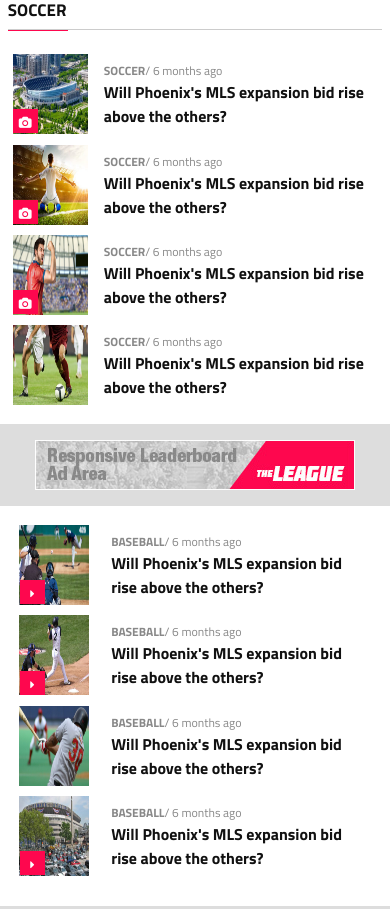
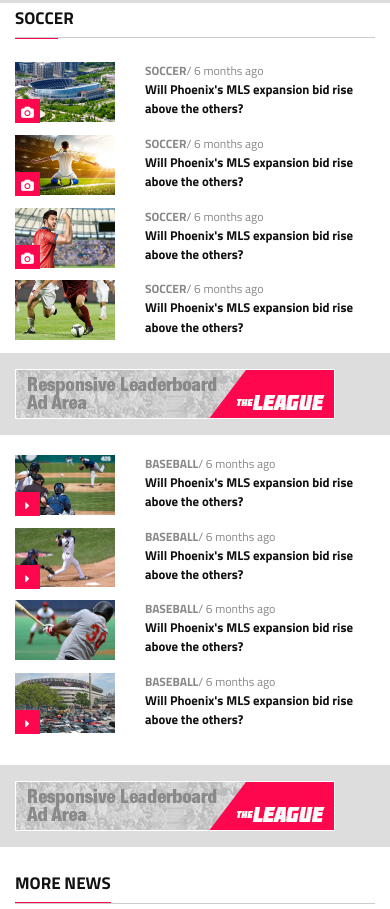
Before and after one commit to AhmedElSaeedTalat/sport, a plain HTML site: page index.html in a window 390 px wide. Shown: the part 928-1837 px from the top of the page. Drawn offline with Linux system fonts and the light colour scheme; some packages are replaced by stand-ins of ours; a script that the page names is missing.

Commit message:
=closing6

```diff
--- a/css/index.css
+++ b/css/index.css
@@ -656,7 +656,7 @@ body{
 }
 #soccer .adjustContainer{
 	    background: white;
-   		 padding: 2%;
+   		 padding-top: 2%;
 }
 #soccer .style {
 	font-size: 17px;
@@ -701,7 +701,7 @@ body{
 	cursor: pointer;
 }
 #soccer .txt1{
-	font-size: 16px;
+	font-size:1rem;
 	font-weight: bold;
 	color: #111111;
    	margin-bottom: 1px;
@@ -767,6 +767,14 @@ body{
 }
 #media  .wrapper3{
    height: 28px;
+    background: red;
+    width: 37px;
+    text-align: center;
+    position: absolute;
+    top: 86%;
+}
+#media .wrapper8 {
+    height: 28px;
     background: red;
     width: 37px;
     text-align: center;
@@ -859,15 +867,13 @@ body{
 #media .individualWrapper{
     height: 116%;
     background: transparent;
-    width: 88px;
+    width: 5rem;
     text-align: center;
 }
 #media .active{
 	background: white;
 }
-#media .wrapper4{
-	padding:2%;
-}
+
 #headLines, #trending, #videos{
 	cursor: pointer;
 }
@@ -1081,10 +1087,42 @@ footer .wrapper2:hover{
 	.theBackground{}
 	.mainXS{}
 	.margin106{}
+	.body{}
+	.changeImage{
+		display: none;
+	}
+	.changeImage2{}
+	.otherMargin2{
+		margin-top: 1rem;
 
+	}
+	.bg-white{
+		    background: white;
+		    padding: 0.4rem;
+	}
 @media only screen and (max-width: 767px){
+
+#logo{
+		text-align: center;
+	}
+	.otherMargin2{
+		margin-top: 1rem;
+	}
+	.changeImage{
+		display: block;
+	}
+	.changeImage2{
+		display: none;
+	}
+	.body{padding: 1% 1rem !important;}
+
+	.bg-white{
+		    background: white;
+		    padding: 0;
+	}
 	#soccer .style {
     width: 16%;
+
 	}
 	footer .wrapper2 {
     height: 28px;
@@ -1130,24 +1168,35 @@ footer .iconFace {
 	}
 	#soccer .wrapper1 {
     position: absolute;
-    left: 5px;
-    top: 69%;
+    left: 0px;
+    top: 62%;
     width: 25px;
     background: #fe074e;
     text-align: center;
 }
 #media .wrapper3 {
     position: absolute;
-    left: 5px;
+    left: 0px;
+    top: 62%;
+    width: 23px;
+    background: #fe074e;
+    text-align: center;
+}
+#media .wrapper4{
+    position: absolute;
+    left: 6px;
     top: 65%;
     width: 23px;
     background: #fe074e;
     text-align: center;
 }
+.mainImage{
+	margin-bottom: 0.8rem;
+}
 #soccer .wrapper75 {
     position: absolute;
-    left: 5px;
-    top: 69%;
+    left: 0px;
+    top: 62%;
     width: 25px;
     background: #fe074e;
     text-align: center;
@@ -1155,6 +1204,7 @@ footer .iconFace {
 	.mainImage .cam {
 	    color: white;
 	    font-size: 12px;
+
 	}
 	.margin{
 		margin-bottom: 2%;
@@ -1179,9 +1229,7 @@ footer .iconFace {
     #media .cam5 {
     	font-size: 17px;
     }
-    .margin106{
-    	margin-left: 4%;
-    }
+
     #media .padding {
     padding: 0% 4%;
 }
@@ -1346,6 +1394,9 @@ footer .iconFace {
 			}
 	}
 @media only screen and (min-width: 321px) and (max-width: 400px){
+	#soccer .txt1 {
+		font-size: 0.8rem;
+	}
 		.otherMargin {
 			    margin-top: 15.6% !important;
 			}
@@ -1383,3 +1434,58 @@ footer .iconFace {
 }
 
 }
+@media only screen and (max-width: 320px){
+	#soccer .txt1 {
+		font-size: 0.6rem;
+	}
+	#media .txt1 {
+    font-size: 0.8rem;
+}
+}
+.correctHeight{}
+@media only screen and (min-width: 576px) and (max-width: 768px){
+
+
+	.changeImage{
+		display: none;
+	}
+	.changeImage2{
+		display: block;
+	}
+	#soccer .wrapper1 {
+    top: 87%;
+}
+
+}
+@media only screen and (max-width: 992px){
+	#media .color {
+    background: #EEEEEE;
+    width: 100%;
+}
+.justify-content-center {
+		justify-content: left!important;
+	}
+	#headLines{
+		    margin-left: 0.9rem;
+	}
+	#media .individualWrapper {
+    width: 83px;
+    padding-top: 0.3rem !important;
+}
+}
+@media only screen and (min-width: 576px) and (max-width: 992px){
+
+
+	#soccer .wrapper1 {
+    top: 87%;
+}
+
+}
+@media only screen and  (max-width: 576px){
+
+
+#soccer .style {
+    width: 12%;
+}
+
+}
--- a/index.html
+++ b/index.html
@@ -304,19 +304,6 @@
 			</div>
 
 
-
-								<!-- %%%%%%%%%%%%%%%%  duplicate %%%%%%%%%%%%%%%%-->
-
-
-
-
-
-
-
-
-
-
-									<!-- %%%%%%%%%%%%%%% end duplicate %%%%%%%%%%%%%%%%%%%%-->
 		</div><!-- rowParent -->
 	</div><!-- container -->
 </div><!-- heading -->
@@ -327,8 +314,8 @@
 	<section id="header">
 	<div class="container">
 		<div class="row giveBorder theme theme1 theme2">
-			<div class="col-sm-2 col-md-3 col-lg-2 " id="logo">
-				<img src="images/logo.png" alt="" class="img-fluid correctHeight">
+			<div class="col-sm-12 col-md-3 col-lg-2 " id="logo">
+				<a href="#"><img src="images/logo.png" alt="" class="img-fluid correctHeight"></a>
 			</div>
 			<li class="visible-md-down hidden-lg-up listSmall ">
 						<i class="fa fa-align-left hoverIcon size" aria-hidden="true" id="sideMenuClickXS"></i>
@@ -782,13 +769,14 @@
 
 
 
+
 								<!-- %%%%%%% add %%%%%%%%% -->
 <div class="responsiveImage otherMargin ">
 	<div class="container">
 		<div class="row">
 			<div class="col-sm-12  d-flex justify-content-center">
-				<img src="images/responsive.jpg" alt="" class="img-fluid imgRes" >
-
+				<img src="images/responsive.jpg" alt="" class="img-fluid imgRes changeImage2" >
+				<img src="images/xx.jpg" alt="" class="img-fluid imgRes changeImage" >
 			</div>
 		</div>
 	</div>
@@ -855,160 +843,93 @@
 		</div>
 		</div><!-- row -->
 		<div class="row mt-4">
-			<div class="col-sm-3 ">
-				<div class="card img modifySmall margin">
+			<div class=" col-12 col-md-6 col-lg-3 ">
+			<div class="row">
+				<div class="col-4 col-md-12">
 					<div class="mainImage">
-					<img src="images/soccer1.jpg" alt="" class="img-fluid img101">
+						<img src="images/soccer1.jpg" alt="" class="img-fluid " />
 							<div class="wrapper1">
 								<i class="fa fa-camera cam" aria-hidden="true"></i>
-
 							</div>
 					</div>
-				<div class="card-block ">
+				</div><!-- col-nested -->
+				<div class="col-8 col-md-12">
+
 				<p class="txt"><strong class="hover">SOCCER</strong>/ 6 months ago</p>
 					<p class="txt1">Will Phoenix&apos;s MLS expansion bid rise above the others?</p>
 					<p class="txt2 hidden-sm-down">Quis autem vel eum iure reprehenderit qui in ea voluptate velit esse quam nihil...</p>
 					<p class="txt3 hidden-sm-down">by <span class="text-capitalize txt4"> The League Staff</span>	</p>
+
 				</div>
-			</div><!-- card -->
-			</div><!-- col -->
-				<div class="col-sm-3 ">
-					<div class="card img modifySmall margin">
+			</div><!-- row -->
+		</div><!-- colParent -->
+				<div class="col-12 col-md-6 col-lg-3 ">
+					<div class="row">
+						<div class="col-4 col-md-12">
 								<div class="mainImage ">
-						<img src="images/soccer2.jpg" alt="" class="img-fluid img101">
+										<img src="images/soccer2.jpg" alt="" class="img-fluid ">
 										<div class="wrapper1">
 												<i class="fa fa-camera cam" aria-hidden="true"></i>
 										</div>
 
 									</div>
-					<div class="card-block ">
+
+						</div><!-- col-nested -->
+						<div class="col-8 col-md-12">
+
 								<p class="txt"><strong class="hover">SOCCER</strong>/ 6 months ago</p>
 								<p class="txt1">Will Phoenix&apos;s MLS expansion bid rise above the others?</p>
 								<p class="txt2 hidden-sm-down">Quis autem vel eum iure reprehenderit qui in ea voluptate velit esse quam nihil...</p>
 								<p class="txt3 hidden-sm-down">by <span class="text-capitalize txt4"> The League Staff</span>	</p>
-				</div>
-				</div><!-- card -->
+						</div><!-- col-nested -->
+					</div><!-- colParent -->
+
+
+
 				</div><!-- col -->
-				<div class="col-sm-3 ">
-					<div class="card img modifySmall margin">
+				<div class="col-12 col-md-6 col-lg-3 ">
+				<div class="row">
+						<div class="col-4 col-md-12">
+
+
 						<div class="mainImage">
-							<img src="images/soccer3.jpg" alt="" class="img-fluid img101">
+							<img src="images/soccer3.jpg" alt="" class="img-fluid ">
 								<div class="wrapper1">
 										<i class="fa fa-camera cam" aria-hidden="true"></i>
 							 	</div>
 						</div>
-						<div class="card-block ">
+						</div><!-- col-nested -->
+						<div class="col-8 col-md-12">
 									<p class="txt"><strong class="hover">SOCCER</strong>/ 6 months ago</p>
 									<p class="txt1">Will Phoenix&apos;s MLS expansion bid rise above the others?</p>
 									<p class="txt2 hidden-sm-down">Quis autem vel eum iure reprehenderit qui in ea voluptate velit esse quam nihil...</p>
 									<p class="txt3 hidden-sm-down">by <span class="text-capitalize txt4"> The League Staff</span>	</p>
+
+						</div><!-- col-nested -->
 					</div>
-				</div><!-- card -->
+
+
 			</div><!-- col -->
-				<div class="col-sm-3 ">
-					<div class="card img modifySmall margin">
+				<div class="col-12 col-md-6 col-lg-3 ">
+				<div class="row">
+						<div class="col-4 col-md-12">
 							<div class="mainImage ">
-							<img src="images/soccer4.jpg" alt="" class="img-fluid img101">
+								<img src="images/soccer4.jpg" alt="" class="img-fluid ">
 
 							</div>
-						<div class="card-block ">
+
+						</div><!-- col-nested -->
+						<div class="col-8 col-md-12">
+
+
 							<p class="txt"><strong class="hover">SOCCER</strong>/ 6 months ago</p>
 								<p class="txt1">Will Phoenix&apos;s MLS expansion bid rise above the others?</p>
 								<p class="txt2 hidden-sm-down">Quis autem vel eum iure reprehenderit qui in ea voluptate velit esse quam nihil...</p>
 								<p class="txt3 hidden-sm-down">by <span class="text-capitalize txt4"> The League Staff</span>	</p>
+						</div><!-- col-nested -->
 					</div>
-					</div><!-- card -->
-				</div><!-- col -->
-
-		</div><!-- row -->
-
-	</div><!-- container -->
-
-</section>
-
-								<!-- %%%%%%% add %%%%%%%%% -->
-<div class="responsiveImage mt-3">
-	<div class="container">
-		<div class="row">
-			<div class="col-sm-12  d-flex justify-content-center">
-				<img src="images/responsive.jpg" alt="" class="img-fluid imgRes">
-
-			</div>
-		</div>
-	</div>
-</div><!-- responsiveImage -->
 
 
-								<!-- %%%%%%%%%% BASEBALL %%%%%%%%%% -->
-
-<section id="soccer" class="mt-3 theBackground">
-
-	<div class="container ">
-
-		<div class="row">
-			<div class="col-sm-3">
-				<div class="card img modifySmall margin">
-				<div class="mainImage">
-					<img src="images/baseball1.jpg" alt="" class="img-fluid img101">
-					<div class="wrapper75">
-						<i class="fa fa-caret-right cam" aria-hidden="true"></i>
-
-					</div>
-				</div>
-				<div class="card-block px-2 pt-2 pb-2">
-				<p class="txt"><strong class="hover">BASEBALL</strong>/ 6 months ago</p>
-					<p class="txt1">Will Phoenix&apos;s MLS expansion bid rise above the others?</p>
-					<p class="txt2 hidden-sm-down">Quis autem vel eum iure reprehenderit qui in ea voluptate velit esse quam nihil...</p>
-					<p class="txt3 hidden-sm-down">by <span class="text-capitalize txt4"> The League Staff</span>	</p>
-				</div>
-			</div><!-- card -->
-			</div><!-- col -->
-				<div class="col-sm-3">
-					<div class="card img modifySmall margin">
-					<div class="mainImage ">
-						<img src="images/baseball2.jpg " alt="" class="img-fluid img101">
-						<div class="wrapper1">
-						<i class="fa fa-caret-right cam" aria-hidden="true"></i>
-					</div>
-
-					</div>
-					<div class="card-block px-2 pt-2 pb-2">
-				<p class="txt"><strong class="hover">BASEBALL</strong>/ 6 months ago</p>
-					<p class="txt1">Will Phoenix&apos;s MLS expansion bid rise above the others?</p>
-					<p class="txt2 hidden-sm-down">Quis autem vel eum iure reprehenderit qui in ea voluptate velit esse quam nihil...</p>
-					<p class="txt3 hidden-sm-down">by <span class="text-capitalize txt4"> The League Staff</span>	</p>
-				</div>
-				</div><!-- card -->
-				</div><!-- col -->
-				<div class="col-sm-3">
-					<div class="card img modifySmall margin">
-						<div class="mainImage">
-							<img src="images/baseball3.jpg" alt="" class="img-fluid img101">
-
-						</div>
-						<div class="card-block px-2 pt-2 pb-2">
-				<p class="txt"><strong class="hover">BASEBALL</strong>/ 6 months ago</p>
-					<p class="txt1">Will Phoenix&apos;s MLS expansion bid rise above the others?</p>
-					<p class="txt2 hidden-sm-down">Quis autem vel eum iure reprehenderit qui in ea voluptate velit esse quam nihil...</p>
-					<p class="txt3 hidden-sm-down">by <span class="text-capitalize txt4"> The League Staff</span>	</p>
-				</div>
-				</div><!-- card -->
-			</div><!-- col -->
-				<div class="col-sm-3">
-					<div class="card img modifySmall margin">
-						<div class="mainImage ">
-							<img src="images/baseball4.jpg" alt="" class="img-fluid img101">
-							<div class="wrapper1">
-										<i class="fa fa-caret-right cam" aria-hidden="true"></i>
-							 	</div>
-						</div>
-						<div class="card-block px-2 pt-2 pb-2">
-				<p class="txt"><strong class="hover">BASEBALL</strong>/ 6 months ago</p>
-					<p class="txt1">Will Phoenix&apos;s MLS expansion bid rise above the others?</p>
-					<p class="txt2 hidden-sm-down">Quis autem vel eum iure reprehenderit qui in ea voluptate velit esse quam nihil...</p>
-					<p class="txt3 hidden-sm-down">by <span class="text-capitalize txt4"> The League Staff</span>	</p>
-				</div>
-					</div><!-- card -->
 				</div><!-- col -->
 
 		</div><!-- row -->
@@ -1019,12 +940,136 @@
 
 
 								<!-- %%%%%%% add %%%%%%%%% -->
-<div class="responsiveImage mt-3" id="add">
+<div class="responsiveImage otherMargin2 ">
 	<div class="container">
 		<div class="row">
 			<div class="col-sm-12  d-flex justify-content-center">
-				<img src="images/responsive.jpg" alt="" class="img-fluid imgRes">
+				<img src="images/responsive.jpg" alt="" class="img-fluid imgRes changeImage2" >
+				<img src="images/xx.jpg" alt="" class="img-fluid imgRes changeImage" >
+			</div>
+		</div>
+	</div>
+</div><!-- responsiveImage -->
+								<!-- %%%%%%%%%% BASEBALL %%%%%%%%%% -->
 
+<section id="soccer" class="mt-3 theBackground">
+
+	<div class="container ">
+
+		<div class="row">
+			<div class="col-12 col-md-6 col-lg-3">
+			<div class="row">
+						<div class="col-4 col-md-12">
+									<div class="mainImage">
+					<img src="images/baseball1.jpg" alt="" class="img-fluid ">
+					<div class="wrapper75">
+						<i class="fa fa-caret-right cam" aria-hidden="true"></i>
+
+					</div>
+				</div>
+						</div><!-- col-nested -->
+						<div class="col-8 col-md-12">
+						<div class="bg-white">
+							<p class="txt"><strong class="hover">BASEBALL</strong>/ 6 months ago</p>
+							<p class="txt1">Will Phoenix&apos;s MLS expansion bid rise above the others?</p>
+							<p class="txt2 hidden-sm-down">Quis autem vel eum iure reprehenderit qui in ea voluptate velit esse quam nihil...</p>
+							<p class="txt3 hidden-sm-down">by <span class="text-capitalize txt4"> The League Staff</span>	</p>
+						</div>
+
+
+						</div><!-- col-nested -->
+					</div>
+
+
+			</div><!-- col -->
+				<div class="col-12 col-md-6 col-lg-3">
+				<div class="row">
+						<div class="col-4 col-md-12">
+
+							<div class="mainImage ">
+						<img src="images/baseball2.jpg " alt="" class="img-fluid ">
+						<div class="wrapper1">
+						<i class="fa fa-caret-right cam" aria-hidden="true"></i>
+					</div>
+
+					</div>
+						</div><!-- col-nested -->
+						<div class="col-8 col-md-12">
+												<div class="bg-white">
+
+							<p class="txt"><strong class="hover">BASEBALL</strong>/ 6 months ago</p>
+					<p class="txt1">Will Phoenix&apos;s MLS expansion bid rise above the others?</p>
+					<p class="txt2 hidden-sm-down">Quis autem vel eum iure reprehenderit qui in ea voluptate velit esse quam nihil...</p>
+					<p class="txt3 hidden-sm-down">by <span class="text-capitalize txt4"> The League Staff</span>	</p>
+					</div>
+						</div><!-- col-nested -->
+					</div>
+
+
+				</div><!-- col -->
+				<div class="col-12 col-md-6 col-lg-3">
+				<div class="row">
+						<div class="col-4 col-md-12">
+							<div class="mainImage">
+							<img src="images/baseball3.jpg" alt="" class="img-fluid ">
+
+						</div>
+
+						</div><!-- col-nested -->
+						<div class="col-8 col-md-12">
+												<div class="bg-white">
+
+								<p class="txt"><strong class="hover">BASEBALL</strong>/ 6 months ago</p>
+								<p class="txt1">Will Phoenix&apos;s MLS expansion bid rise above the others?</p>
+								<p class="txt2 hidden-sm-down">Quis autem vel eum iure reprehenderit qui in ea voluptate velit esse quam nihil...</p>
+								<p class="txt3 hidden-sm-down">by <span class="text-capitalize txt4"> The League Staff</span>	</p>
+								</div>
+						</div><!-- col-nested -->
+					</div>
+
+
+			</div><!-- col -->
+				<div class="col-12 col-md-6 col-lg-3">
+				<div class="row">
+						<div class="col-4 col-md-12">
+							<div class="mainImage ">
+							<img src="images/baseball4.jpg" alt="" class="img-fluid ">
+							<div class="wrapper1">
+										<i class="fa fa-caret-right cam" aria-hidden="true"></i>
+							 	</div>
+							</div>
+
+						</div><!-- col-nested -->
+						<div class="col-8 col-md-12">
+												<div class="bg-white">
+
+									<p class="txt"><strong class="hover">BASEBALL</strong>/ 6 months ago</p>
+					<p class="txt1">Will Phoenix&apos;s MLS expansion bid rise above the others?</p>
+					<p class="txt2 hidden-sm-down">Quis autem vel eum iure reprehenderit qui in ea voluptate velit esse quam nihil...</p>
+					<p class="txt3 hidden-sm-down">by <span class="text-capitalize txt4"> The League Staff</span>	</p>
+					</div>
+						</div><!-- col-nested -->
+					</div>
+
+
+
+
+				</div><!-- col -->
+
+		</div><!-- row -->
+
+	</div><!-- container -->
+
+</section>
+
+
+								<!-- %%%%%%% add %%%%%%%%% -->
+<div class="responsiveImage otherMargin2 ">
+	<div class="container">
+		<div class="row">
+			<div class="col-sm-12  d-flex justify-content-center">
+				<img src="images/responsive.jpg" alt="" class="img-fluid imgRes changeImage2" >
+				<img src="images/xx.jpg" alt="" class="img-fluid imgRes changeImage" >
 			</div>
 		</div>
 	</div>
@@ -1035,7 +1080,7 @@
 <section id="media" class="mt-3">
 	<div class="container adjustContainer">
 		<div class="row">
-			<div class="col-sm-8 mt-4">
+			<div class="col-lg-8 mt-4">
 				<div class="row">
 					<div class="col-sm-12">
 						<p class="style"><span class="txtBorder">MORE NEWS</span> </p>
@@ -1044,7 +1089,7 @@
 						<div class="media adjustBorder">
 							<div class="mainImage  imageSize ">
 								<img src="images/soccer1.jpg" alt="" class="img-fluid img101" />
-									<div class="wrapper3">
+									<div class="wrapper4">
 										<i class="fa fa-camera cam" aria-hidden="true"></i>
 									</div><!-- wrapper -->
 							</div><!-- mainImage -->
@@ -1060,7 +1105,7 @@
 						<div class="media adjustBorder">
 							<div class="mainImage imageSize ">
 								<img src="images/rugby.jpg" alt="" class="img-fluid img101" />
-									<div class="wrapper3">
+									<div class="wrapper4">
 										<i class="fa fa-caret-right cam5" aria-hidden="true"></i>
 									</div><!-- wrapper -->
 							</div><!-- mainImage -->
@@ -1076,7 +1121,7 @@
 						<div class="media adjustBorder">
 							<div class="mainImage imageSize ">
 								<img src="images/basket.jpg" alt="" class="img-fluid img101" />
-									<div class="wrapper3">
+									<div class="wrapper4">
 										<i class="fa fa-caret-right cam5" aria-hidden="true"></i>
 									</div><!-- wrapper -->
 							</div><!-- mainImage -->
@@ -1092,7 +1137,7 @@
 						<div class="media adjustBorder">
 							<div class="mainImage imageSize ">
 								<img src="images/boxing.jpg" alt="" class="img-fluid img101" />
-									<div class="wrapper3">
+									<div class="wrapper4">
 										<i class="fa fa-caret-right cam5" aria-hidden="true"></i>
 									</div><!-- wrapper -->
 							</div><!-- mainImage -->
@@ -1108,7 +1153,7 @@
 						<div class="media adjustBorder">
 							<div class="mainImage imageSize ">
 								<img src="images/fight.jpg" alt="" class="img-fluid img101" />
-									<div class="wrapper3">
+									<div class="wrapper4">
 										<i class="fa fa-camera cam" aria-hidden="true"></i>
 									</div><!-- wrapper -->
 							</div><!-- mainImage -->
@@ -1124,7 +1169,7 @@
 						<div class="media adjustBorder">
 							<div class="mainImage imageSize ">
 								<img src="images/hockey.jpg" alt="" class="img-fluid img101"  />
-									<div class="wrapper3">
+									<div class="wrapper4">
 										<i class="fa fa-camera cam" aria-hidden="true"></i>
 									</div><!-- wrapper -->
 							</div><!-- mainImage -->
@@ -1140,7 +1185,7 @@
 						<div class="media adjustBorder">
 							<div class="mainImage imageSize ">
 								<img src="images/ice.jpg" alt="" class="img-fluid img101" />
-									<div class="wrapper3">
+									<div class="wrapper4">
 										<i class="fa fa-camera cam" aria-hidden="true"></i>
 									</div><!-- wrapper -->
 							</div><!-- mainImage -->
@@ -1156,7 +1201,7 @@
 						<div class="media ">
 							<div class="mainImage imageSize ">
 								<img src="images/gulf.jpg" alt="" class="img-fluid img101" />
-									<div class="wrapper3">
+									<div class="wrapper4">
 										<i class="fa fa-camera cam" aria-hidden="true"></i>
 									</div><!-- wrapper -->
 							</div><!-- mainImage -->
@@ -1175,7 +1220,7 @@
 
 			</div><!-- col-8-Parent -->
 
-							<div class="col-sm-4 mt-4 " id="removeMargin">
+							<div class="col-lg-4 mt-4 " id="removeMargin">
 				<div class="row fix105">
 					<div class="col-sm-12">
 						<p class="text-center txtStyle style109 ">ADVERTISEMENT</p>
@@ -1185,7 +1230,7 @@
 					</div>
 					<div class="col-sm-12 d-flex justify-content-center height mt-4 margin106" id="addColor">
 					<div class="color d-flex justify-content-center" id="removeColor">
-						<div class="wrapper4 list-inline ">
+						<div class="wrapperX list-inline ">
 							<div class="individualWrapper active list-inline-item" id="headLines" >
 								<p class="styleTexts ">
 									<i class="fa fa-header iconStyle" aria-hidden="true"></i>
@@ -1325,13 +1370,14 @@
 
 
 
+
 								<!-- %%%%%%% add %%%%%%%%% -->
-<div class="responsiveImage mt-3" id="bb">
+<div class="responsiveImage otherMargin2 ">
 	<div class="container">
 		<div class="row">
 			<div class="col-sm-12  d-flex justify-content-center">
-				<img src="images/responsive.jpg" alt="" class="img-fluid imgRes">
-
+				<img src="images/responsive.jpg" alt="" class="img-fluid imgRes changeImage2" >
+				<img src="images/xx.jpg" alt="" class="img-fluid imgRes changeImage" >
 			</div>
 		</div>
 	</div>
--- a/js/script.js
+++ b/js/script.js
@@ -201,28 +201,11 @@ $(".arrowUp").click(function(){
 });
 $(document).ready(function(){
 	if($(this).width() <=767 ){
-		$("#logo").addClass("text-center");
-		$(".imgRes").attr("src","images/xx.jpg");
-		$(".modifySmall").removeClass("card");
-		$(".modifySmall").addClass("media");
-		$(".body").removeClass("px-5");
-		$("#removeColor").removeClass("color");
-		$("#addColor").addClass("color");
-		$("#iconsBottom").removeClass("mt-4");
-		$("#iconsBottom").addClass("mt-5");
-		$(".centerTexts").addClass("text-center");
-		$("#removeMargin").removeClass("mt-4");
-		$(".mainNews").removeClass("mt-3");
-		$(".mainNews").addClass("mt-2");
+
 		 $(".fix105").removeClass("fix105");
 	}
 	else if($(this).width() < 980 && $(this).width()>=768){
 
-			$(".imgRes").attr("src","images/res101.jpg");
-			$(".body").removeClass("px-5");
-			$(".body").addClass("px-3");
-			$(".changePadding").removeClass("px-3");
-			$(".changePadding").addClass("pl-2");
 
 	}
 });
```
Lines whose indentation alone changed are shown as unchanged.
